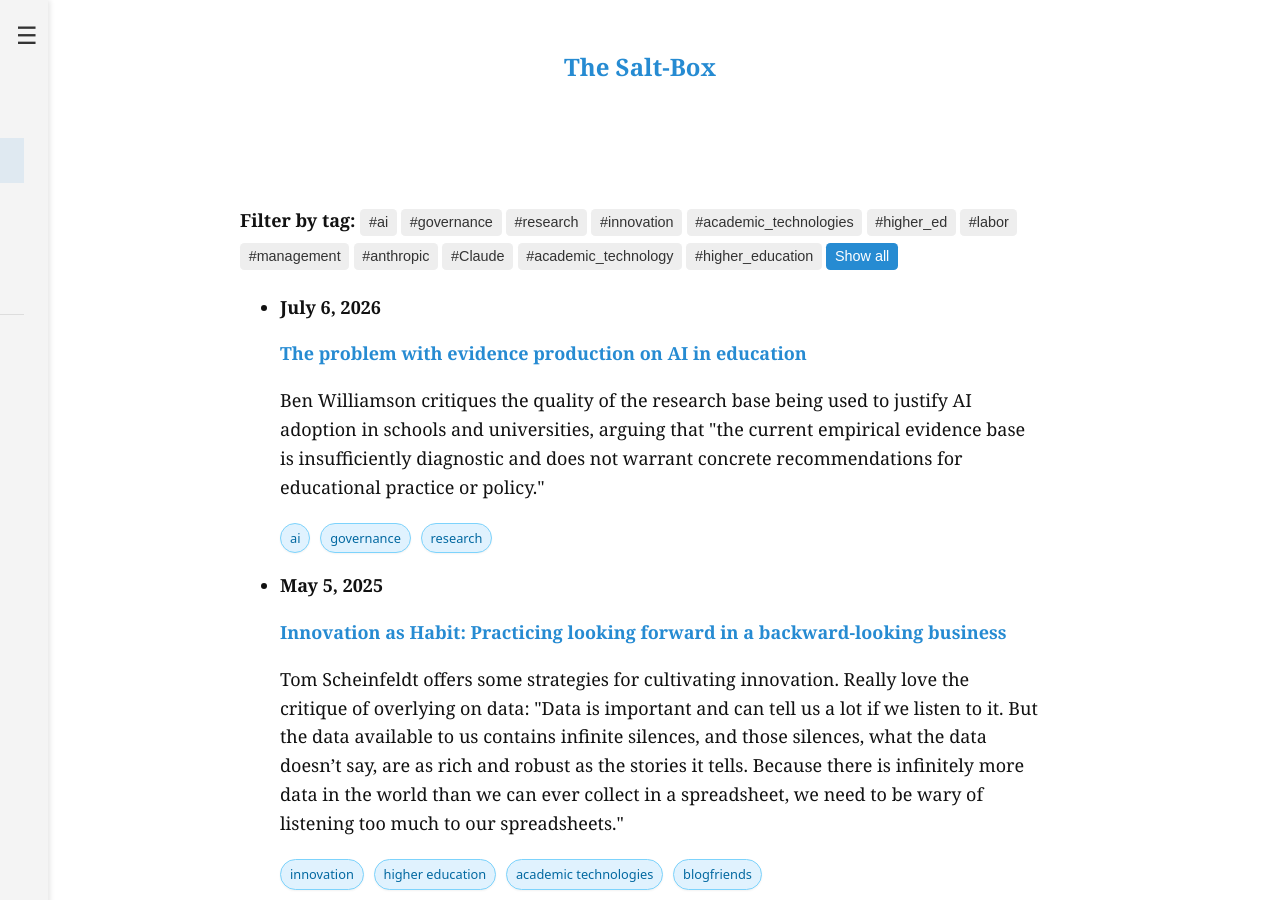
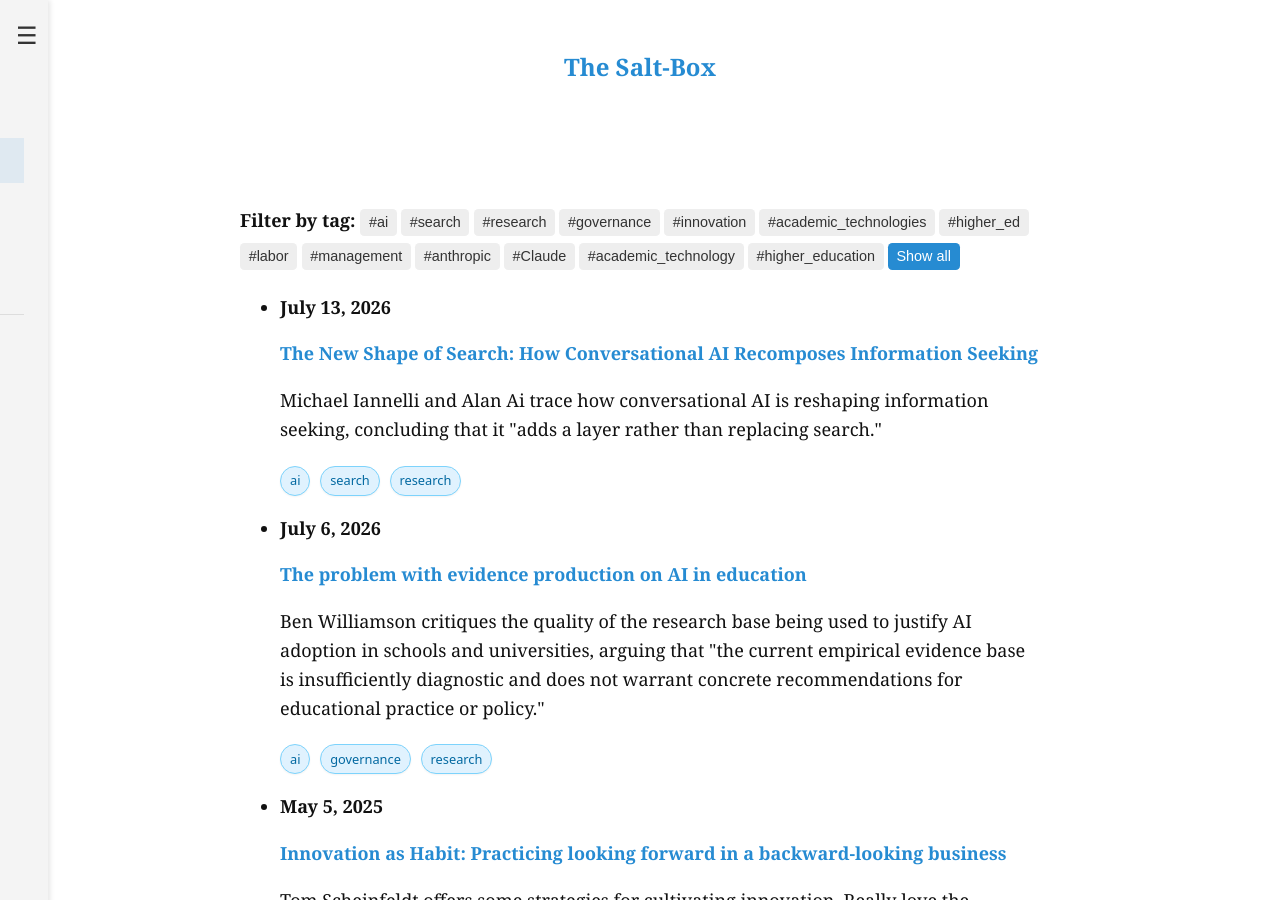
Before and after one commit to jbj-ph/thesaltbox, a Jekyll site: the page built from quick-links.html, in a window 1280 px wide and 900 px high. Built offline with Jekyll 4.4.1, drawn with Linux system fonts in a browser that asks for light colours.

Commit message:
Update quick-links.html

```diff
--- a/quick-links.html
+++ b/quick-links.html
@@ -6,6 +6,17 @@ permalink: /quick-links/
 
 <div id="tag-filter"></div>
 <ul id="quick-links">
+
+<li data-tags="ai search research">
+  <p><strong><time datetime="2026-07-13">July 13, 2026</time></strong></p>
+  <p><strong><a href="https://arxiv.org/abs/2607.04282v1">The New Shape of Search: How Conversational AI Recomposes Information Seeking</a></strong></p>
+  <p>Michael Iannelli and Alan Ai trace how conversational AI is reshaping information seeking, concluding that it "adds a layer rather than replacing search."</p>
+  <div class="tags">
+    <span class="tag">ai</span>
+    <span class="tag">search</span>
+    <span class="tag">research</span>
+  </div>
+</li>
 
 <li data-tags="ai governance research">
   <p><strong><time datetime="2026-07-06">July 6, 2026</time></strong></p>
```
